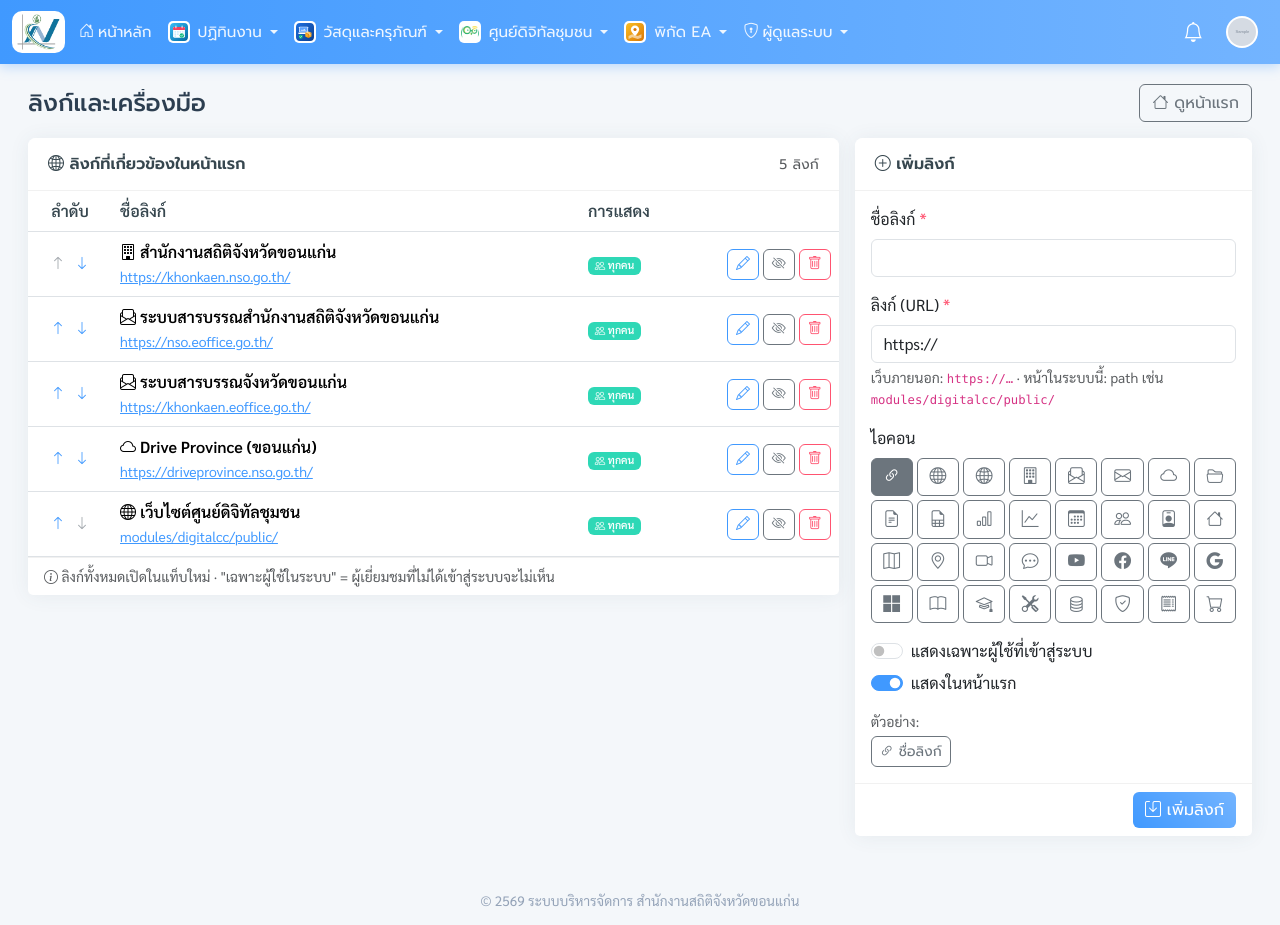
After one commit to tazexpert/nsokhkaen, a PHP site: page /nsokhkaen/admin/links.php in a window 1280 px wide. The commit adds this page. Run offline with PHP 8.4, Linux system fonts and the light colour scheme; the visitor is signed in with stand-in values (Sample User, id 1); data comes from the database, SQL or seed files in the repository; both versions use the stored data as it was after the commit; tables that the repository leaves empty hold one stand-in row (values such as "Sample post"); grey boxes marked "Sample" are stand-in pictures; some libraries are stand-ins or nearby versions.

Commit message:
ลิงก์และเครื่องมือ: เก็บในฐานข้อมูล + หน้าจัดการสำหรับผู้ดูแลระบบกลาง
- ตาราง core_links (migration 20261112 ใส่ลิงก์เดิม 5 รายการให้ครั้งแรก) · ยังไม่รัน migration ใช้ลิงก์เดิม
- admin/links.php: เพิ่ม แก้ไข ลบ เลื่อนลำดับ ซ่อน/แสดง เลือกไอคอน แสดงเฉพาะผู้ใช้ที่ login
- รองรับลิงก์ภายนอก (http/https) และ path ในระบบ · ปฏิเสธ javascript: และรูปแบบอื่น
- เมนูผู้ดูแลระบบ + ลิงก์ "จัดการลิงก์" ในหน้าแรก

Co-Authored-By: Claude Opus 5.5 <noreply@anthropic.com>
Claude-Session: https://claude.ai/code/session_01YMsi9eRvnx4KGxW4i1fmgS

```diff
--- a/admin/audit.php
+++ b/admin/audit.php
@@ -25,7 +25,7 @@ $labels = [
     'user_create' => 'เพิ่มผู้ใช้', 'user_update' => 'แก้ไขผู้ใช้/สิทธิ์', 'user_delete' => 'ลบผู้ใช้',
     'user_toggle_active' => 'เปิด/ปิดบัญชี', 'change_password' => 'เปลี่ยนรหัสผ่าน', 'set_pin' => 'ตั้ง PIN',
     'remove_pin' => 'ลบ PIN', 'settings_update' => 'แก้ไขค่าระบบ', 'change_photo' => 'เปลี่ยนรูปโปรไฟล์',
-    'notebook.edit' => 'แก้ไขสมุดบันทึก', 'notebook.restore' => 'นำสมุดบันทึกเวอร์ชันเดิมกลับมา', 'message.send' => 'ส่งข้อความ', 'audit_reset' => 'ล้างข้อมูลระบบ (reset)',
+    'notebook.edit' => 'แก้ไขสมุดบันทึก', 'notebook.restore' => 'นำสมุดบันทึกเวอร์ชันเดิมกลับมา', 'message.send' => 'ส่งข้อความ', 'audit_reset' => 'ล้างข้อมูลระบบ (reset)', 'link_create' => 'เพิ่มลิงก์', 'link_update' => 'แก้ไขลิงก์', 'link_delete' => 'ลบลิงก์',
 ];
 /** ชื่อ/ไอคอน/สีของระบบ */
 $modInfo = function (string $key): array {
--- /dev/null
+++ b/admin/links.php
@@ -0,0 +1,199 @@
+<?php
+/**
+ * ลิงก์และเครื่องมือ (ผู้ดูแลระบบกลาง): เพิ่ม / แก้ไข / ลบ / เรียงลำดับ / ซ่อนลิงก์ที่แสดงในหน้าแรก (core_links)
+ * - "เฉพาะผู้ใช้ในระบบ" = ผู้เยี่ยมชม (ไม่ได้ login) ไม่เห็นลิงก์นั้น
+ */
+require_once __DIR__ . '/../core/bootstrap.php';
+require_superadmin();
+$pdo = db();
+
+$findLink = function (int $id) use ($pdo): ?array {
+    $st = $pdo->prepare('SELECT * FROM core_links WHERE id = ?');
+    $st->execute([$id]);
+    return $st->fetch() ?: null;
+};
+$errors = [];
+$editId = int_param('edit');
+$form = ['label' => '', 'url' => 'https://', 'icon' => 'bi-link-45deg', 'members_only' => 0, 'is_active' => 1];
+if ($editId && ($row = $findLink($editId))) {
+    $form = $row;
+} else {
+    $editId = 0;
+}
+
+if ($_SERVER['REQUEST_METHOD'] === 'POST') {
+    check_csrf();
+    $action = post('action');
+    $id = (int)post('id');
+    if ($action === 'save') {
+        $form = ['label' => trim(post('label')), 'url' => trim(post('url')), 'icon' => post('icon'),
+                 'members_only' => post('members_only') ? 1 : 0, 'is_active' => post('is_active') ? 1 : 0];
+        if ($form['label'] === '') {
+            $errors[] = 'กรุณาระบุชื่อลิงก์';
+        } elseif (mb_strlen($form['label']) > 150) {
+            $errors[] = 'ชื่อลิงก์ยาวเกิน 150 ตัวอักษร';
+        }
+        if ($e = link_url_error($form['url'])) {
+            $errors[] = $e;
+        } elseif (strlen($form['url']) > 500) {
+            $errors[] = 'ลิงก์ยาวเกิน 500 ตัวอักษร';
+        }
+        if (!isset(LINK_ICONS[$form['icon']])) {
+            $form['icon'] = 'bi-link-45deg';
+        }
+        $editId = $id && $findLink($id) ? $id : 0;
+        if (!$errors) {
+            if ($editId) {
+                $pdo->prepare('UPDATE core_links SET label = ?, url = ?, icon = ?, members_only = ?, is_active = ? WHERE id = ?')
+                    ->execute([$form['label'], $form['url'], $form['icon'], $form['members_only'], $form['is_active'], $editId]);
+                audit_log('link_update', $form['label'] . ' → ' . $form['url']);
+                flash('แก้ไขลิงก์ "' . $form['label'] . '" แล้ว');
+            } else {
+                $next = (int)$pdo->query('SELECT COALESCE(MAX(sort_order), 0) + 10 FROM core_links')->fetchColumn();
+                $pdo->prepare('INSERT INTO core_links (label, url, icon, sort_order, members_only, is_active) VALUES (?, ?, ?, ?, ?, ?)')
+                    ->execute([$form['label'], $form['url'], $form['icon'], $next, $form['members_only'], $form['is_active']]);
+                audit_log('link_create', $form['label'] . ' → ' . $form['url']);
+                flash('เพิ่มลิงก์ "' . $form['label'] . '" แล้ว');
+            }
+            redirect(url('admin/links.php'));
+        }
+    } elseif ($action === 'delete' && ($row = $findLink($id))) {
+        $pdo->prepare('DELETE FROM core_links WHERE id = ?')->execute([$id]);
+        audit_log('link_delete', $row['label'] . ' → ' . $row['url']);
+        flash('ลบลิงก์ "' . $row['label'] . '" แล้ว');
+        redirect(url('admin/links.php'));
+    } elseif ($action === 'toggle' && ($row = $findLink($id))) {
+        $pdo->prepare('UPDATE core_links SET is_active = 1 - is_active WHERE id = ?')->execute([$id]);
+        audit_log('link_update', ($row['is_active'] ? 'ซ่อน ' : 'แสดง ') . $row['label']);
+        redirect(url('admin/links.php'));
+    } elseif (in_array($action, ['up', 'down'], true) && $findLink($id)) {
+        // สลับลำดับกับรายการข้างเคียง แล้วจัดเลขลำดับใหม่ (10, 20, 30, …)
+        $ids = $pdo->query('SELECT id FROM core_links ORDER BY sort_order, id')->fetchAll(PDO::FETCH_COLUMN);
+        $i = array_search($id, array_map('intval', $ids), true);
+        $j = $action === 'up' ? $i - 1 : $i + 1;
+        if ($i !== false && isset($ids[$j])) {
+            [$ids[$i], $ids[$j]] = [$ids[$j], $ids[$i]];
+            $up = $pdo->prepare('UPDATE core_links SET sort_order = ? WHERE id = ?');
+            foreach (array_values($ids) as $k => $lid) {
+                $up->execute([($k + 1) * 10, $lid]);
+            }
+        }
+        redirect(url('admin/links.php'));
+    }
+}
+
+$links = $pdo->query('SELECT * FROM core_links ORDER BY sort_order, id')->fetchAll();
+
+$pageTitle = 'ลิงก์และเครื่องมือ';
+$active = 'links';
+$pageActions = '<a href="' . h(url('index.php')) . '" class="btn btn-outline-secondary"><i class="bi bi-house"></i> ดูหน้าแรก</a>';
+require APP_ROOT . '/core/layout/header.php';
+?>
+<div class="row g-3 align-items-start">
+  <div class="col-xl-8">
+    <div class="card">
+      <div class="card-header d-flex align-items-center">
+        <strong><i class="bi bi-globe2"></i> ลิงก์ที่เกี่ยวข้องในหน้าแรก</strong>
+        <span class="ms-auto small text-muted"><?= count($links) ?> ลิงก์</span>
+      </div>
+      <div class="table-responsive">
+        <table class="table table-hover align-middle mb-0">
+          <thead><tr><th style="width:84px" class="text-center">ลำดับ</th><th>ชื่อลิงก์</th><th>การแสดง</th><th class="text-end" style="width:150px"></th></tr></thead>
+          <tbody>
+          <?php foreach ($links as $i => $l): ?>
+            <tr class="<?= $l['is_active'] ? '' : 'link-off' ?><?= (int)$l['id'] === $editId ? ' table-primary' : '' ?>">
+              <td class="text-center text-nowrap">
+                <form method="post" class="d-inline"><?= csrf_field() ?><input type="hidden" name="id" value="<?= (int)$l['id'] ?>">
+                  <button name="action" value="up" class="btn btn-sm btn-link px-1"<?= $i === 0 ? ' disabled' : '' ?> aria-label="เลื่อนขึ้น"><i class="bi bi-arrow-up"></i></button><button
+                          name="action" value="down" class="btn btn-sm btn-link px-1"<?= $i === count($links) - 1 ? ' disabled' : '' ?> aria-label="เลื่อนลง"><i class="bi bi-arrow-down"></i></button>
+                </form>
+              </td>
+              <td class="min-w-0">
+                <div class="fw-semibold"><i class="bi <?= h($l['icon']) ?> me-1"></i><?= h($l['label']) ?></div>
+                <a href="<?= h(link_href($l['url'])) ?>" target="_blank" rel="noopener" class="small text-break"><?= h($l['url']) ?></a>
+              </td>
+              <td class="small text-nowrap">
+                <?php if (!$l['is_active']): ?><span class="badge text-bg-secondary">ซ่อน</span>
+                <?php elseif ($l['members_only']): ?><span class="badge text-bg-info"><i class="bi bi-person-lock"></i> เฉพาะผู้ใช้ในระบบ</span>
+                <?php else: ?><span class="badge text-bg-success"><i class="bi bi-people"></i> ทุกคน</span><?php endif; ?>
+              </td>
+              <td class="text-end text-nowrap">
+                <a href="<?= h(url('admin/links.php?edit=' . (int)$l['id'])) ?>" class="btn btn-sm btn-outline-primary" data-bs-toggle="tooltip" title="แก้ไข"><i class="bi bi-pencil"></i></a>
+                <form method="post" class="d-inline"><?= csrf_field() ?><input type="hidden" name="id" value="<?= (int)$l['id'] ?>">
+                  <button name="action" value="toggle" class="btn btn-sm btn-outline-secondary" data-bs-toggle="tooltip" title="<?= $l['is_active'] ? 'ซ่อนจากหน้าแรก' : 'แสดงในหน้าแรก' ?>"><i class="bi <?= $l['is_active'] ? 'bi-eye-slash' : 'bi-eye' ?>"></i></button>
+                </form>
+                <form method="post" class="d-inline" onsubmit="return confirm('ลบลิงก์ &quot;<?= h(addslashes($l['label'])) ?>&quot;?')"><?= csrf_field() ?>
+                  <input type="hidden" name="id" value="<?= (int)$l['id'] ?>">
+                  <button name="action" value="delete" class="btn btn-sm btn-outline-danger" data-bs-toggle="tooltip" title="ลบ"><i class="bi bi-trash"></i></button>
+                </form>
+              </td>
+            </tr>
+          <?php endforeach; ?>
+          <?php if (!$links): ?><tr><td colspan="4" class="text-center text-muted py-5">ยังไม่มีลิงก์ — เพิ่มลิงก์ได้จากแบบฟอร์มด้านขวา</td></tr><?php endif; ?>
+          </tbody>
+        </table>
+      </div>
+      <div class="card-footer small text-muted"><i class="bi bi-info-circle"></i> ลิงก์ทั้งหมดเปิดในแท็บใหม่ · "เฉพาะผู้ใช้ในระบบ" = ผู้เยี่ยมชมที่ไม่ได้เข้าสู่ระบบจะไม่เห็น</div>
+    </div>
+  </div>
+
+  <div class="col-xl-4">
+    <form method="post" class="card" id="linkForm">
+      <?= csrf_field() ?><input type="hidden" name="action" value="save"><input type="hidden" name="id" value="<?= $editId ?>">
+      <div class="card-header"><strong><i class="bi <?= $editId ? 'bi-pencil-square' : 'bi-plus-circle' ?>"></i> <?= $editId ? 'แก้ไขลิงก์' : 'เพิ่มลิงก์' ?></strong></div>
+      <div class="card-body">
+        <?php if ($errors): ?><div class="alert alert-danger py-2 small"><?= implode('<br>', array_map('h', $errors)) ?></div><?php endif; ?>
+        <div class="mb-3">
+          <label class="form-label" for="linkLabel">ชื่อลิงก์ <span class="text-danger">*</span></label>
+          <input name="label" id="linkLabel" class="form-control" maxlength="150" required value="<?= h($form['label']) ?>">
+        </div>
+        <div class="mb-3">
+          <label class="form-label" for="linkUrl">ลิงก์ (URL) <span class="text-danger">*</span></label>
+          <input name="url" id="linkUrl" class="form-control" maxlength="500" required value="<?= h($form['url']) ?>" placeholder="https://">
+          <div class="form-text">เว็บภายนอก: <code>https://…</code> · หน้าในระบบนี้: path เช่น <code>modules/digitalcc/public/</code></div>
+        </div>
+        <div class="mb-3">
+          <label class="form-label">ไอคอน</label>
+          <div class="icon-pick">
+            <?php foreach (LINK_ICONS as $ic => $name): ?>
+              <input type="radio" class="btn-check" name="icon" id="ic-<?= h($ic) ?>" value="<?= h($ic) ?>"<?= $form['icon'] === $ic ? ' checked' : '' ?>>
+              <label class="btn btn-outline-secondary" for="ic-<?= h($ic) ?>" title="<?= h($name) ?>" data-bs-toggle="tooltip"><i class="bi <?= h($ic) ?>"></i></label>
+            <?php endforeach; ?>
+          </div>
+        </div>
+        <div class="form-check form-switch mb-2">
+          <input class="form-check-input" type="checkbox" role="switch" name="members_only" value="1" id="linkMembers"<?= $form['members_only'] ? ' checked' : '' ?>>
+          <label class="form-check-label" for="linkMembers">แสดงเฉพาะผู้ใช้ที่เข้าสู่ระบบ</label>
+        </div>
+        <div class="form-check form-switch">
+          <input class="form-check-input" type="checkbox" role="switch" name="is_active" value="1" id="linkActive"<?= $form['is_active'] ? ' checked' : '' ?>>
+          <label class="form-check-label" for="linkActive">แสดงในหน้าแรก</label>
+        </div>
+        <div class="mt-3 small text-muted">ตัวอย่าง:</div>
+        <span class="btn btn-outline-secondary btn-sm mt-1" id="linkPreview"><i class="bi <?= h($form['icon']) ?>"></i> <span><?= h($form['label'] ?: 'ชื่อลิงก์') ?></span></span>
+      </div>
+      <div class="card-footer d-flex gap-2">
+        <?php if ($editId): ?><a href="<?= h(url('admin/links.php')) ?>" class="btn btn-outline-secondary">ยกเลิก</a><?php endif; ?>
+        <button class="btn btn-primary ms-auto"><i class="bi bi-save"></i> <?= $editId ? 'บันทึกการแก้ไข' : 'เพิ่มลิงก์' ?></button>
+      </div>
+    </form>
+  </div>
+</div>
+<style>
+  .icon-pick { display: grid; grid-template-columns: repeat(auto-fill, minmax(40px, 1fr)); gap: 4px; }
+  .icon-pick .btn { padding: .35rem 0; font-size: 1.05rem; }
+  .link-off td:nth-child(-n+2) { opacity: .5; }
+  .min-w-0 { min-width: 0; }
+</style>
+<script>
+  // ตัวอย่างปุ่มลิงก์ตามชื่อ/ไอคอนที่เลือก
+  (() => {
+    const f = document.getElementById('linkForm'), pv = document.getElementById('linkPreview');
+    const sync = () => {
+      pv.querySelector('i').className = 'bi ' + (f.querySelector('[name=icon]:checked')?.value || 'bi-link-45deg');
+      pv.querySelector('span').textContent = f.label.value.trim() || 'ชื่อลิงก์';
+    };
+    f.addEventListener('input', sync); f.addEventListener('change', sync);
+  })();
+</script>
+<?php require APP_ROOT . '/core/layout/footer.php'; ?>
--- a/core/bootstrap.php
+++ b/core/bootstrap.php
@@ -18,6 +18,7 @@ require_once __DIR__ . '/auth.php';
 require_once __DIR__ . '/notifications.php';
 require_once __DIR__ . '/richtext.php';
 require_once __DIR__ . '/messages.php';
+require_once __DIR__ . '/links.php';
 
 /** path ของโปรเจกต์บนเว็บ คำนวณจากไฟล์ที่ถูกเรียกเทียบกับ APP_ROOT */
 function detect_base_url(): string
--- a/core/layout/header.php
+++ b/core/layout/header.php
@@ -156,6 +156,7 @@ $navActive = fn(bool $on) => $on ? ' active' : '';
             <a class="nav-link dropdown-toggle<?= $navActive($__isAdm) ?>" href="#" role="button" data-bs-toggle="dropdown" aria-expanded="false"><i class="bi bi-shield-lock"></i> ผู้ดูแลระบบ</a>
             <ul class="dropdown-menu shadow">
               <li><a class="dropdown-item<?= $navActive(!$module && $active === 'users') ?>" href="<?= h(url('admin/users.php')) ?>"><i class="bi bi-people"></i> ผู้ใช้งานและสิทธิ์</a></li>
+              <li><a class="dropdown-item<?= $navActive(!$module && $active === 'links') ?>" href="<?= h(url('admin/links.php')) ?>"><i class="bi bi-link-45deg"></i> ลิงก์และเครื่องมือ</a></li>
               <li><a class="dropdown-item<?= $navActive(!$module && $active === 'settings') ?>" href="<?= h(url('admin/settings.php')) ?>"><i class="bi bi-sliders"></i> ตั้งค่าระบบ</a></li>
               <li><a class="dropdown-item<?= $navActive(!$module && $active === 'audit') ?>" href="<?= h(url('admin/audit.php')) ?>"><i class="bi bi-journal-text"></i> บันทึกการใช้งาน</a></li>
             </ul>
--- /dev/null
+++ b/core/links.php
@@ -0,0 +1,58 @@
+<?php
+/**
+ * ลิงก์และเครื่องมือ (หน้าแรก) — ตาราง core_links จัดการที่ admin/links.php (ผู้ดูแลระบบกลาง)
+ * url: http(s)://… (เว็บภายนอก) หรือ path ภายในระบบ เช่น modules/digitalcc/public/
+ * ยังไม่ได้รัน migration → ใช้ลิงก์เริ่มต้นชุดเดิม
+ */
+
+/** ไอคอนที่เลือกได้ (Bootstrap Icons) => คำอธิบาย */
+const LINK_ICONS = [
+    'bi-link-45deg' => 'ลิงก์', 'bi-globe' => 'เว็บไซต์', 'bi-globe2' => 'ลูกโลก', 'bi-building' => 'หน่วยงาน',
+    'bi-envelope-paper' => 'สารบรรณ', 'bi-envelope' => 'อีเมล', 'bi-cloud' => 'คลาวด์', 'bi-folder2-open' => 'โฟลเดอร์',
+    'bi-file-earmark-text' => 'เอกสาร', 'bi-file-earmark-spreadsheet' => 'ตาราง', 'bi-bar-chart' => 'สถิติ', 'bi-graph-up' => 'กราฟ',
+    'bi-calendar3' => 'ปฏิทิน', 'bi-people' => 'บุคลากร', 'bi-person-badge' => 'บุคคล', 'bi-house' => 'หน้าหลัก',
+    'bi-map' => 'แผนที่', 'bi-geo-alt' => 'พิกัด', 'bi-camera-video' => 'ประชุมออนไลน์', 'bi-chat-dots' => 'แชต',
+    'bi-youtube' => 'YouTube', 'bi-facebook' => 'Facebook', 'bi-line' => 'LINE', 'bi-google' => 'Google',
+    'bi-microsoft' => 'Microsoft', 'bi-book' => 'คู่มือ', 'bi-mortarboard' => 'อบรม', 'bi-tools' => 'เครื่องมือ',
+    'bi-database' => 'ฐานข้อมูล', 'bi-shield-check' => 'ความปลอดภัย', 'bi-receipt' => 'การเงิน', 'bi-cart' => 'จัดซื้อ',
+];
+
+const LINK_DEFAULTS = [
+    ['label' => 'สำนักงานสถิติจังหวัดขอนแก่น', 'url' => 'https://khonkaen.nso.go.th/', 'icon' => 'bi-building'],
+    ['label' => 'ระบบสารบรรณสำนักงานสถิติจังหวัดขอนแก่น', 'url' => 'https://nso.eoffice.go.th/', 'icon' => 'bi-envelope-paper'],
+    ['label' => 'ระบบสารบรรณจังหวัดขอนแก่น', 'url' => 'https://khonkaen.eoffice.go.th/', 'icon' => 'bi-envelope-paper'],
+    ['label' => 'Drive Province (ขอนแก่น)', 'url' => 'https://driveprovince.nso.go.th/', 'icon' => 'bi-cloud'],
+    ['label' => 'เว็บไซต์ศูนย์ดิจิทัลชุมชน', 'url' => 'modules/digitalcc/public/', 'icon' => 'bi-globe'],
+];
+
+/** ลิงก์ที่แสดงในหน้าแรก ($member = login แล้ว → เห็นลิงก์ "เฉพาะผู้ใช้ในระบบ" ด้วย) */
+function home_links(bool $member): array
+{
+    try {
+        $sql = 'SELECT label, url, icon FROM core_links WHERE is_active = 1' . ($member ? '' : ' AND members_only = 0') . ' ORDER BY sort_order, id';
+        return db()->query($sql)->fetchAll();
+    } catch (PDOException $e) {        // ยังไม่ได้รัน migration 20261112_core_links
+        return LINK_DEFAULTS;
+    }
+}
+
+/** URL สำหรับใส่ใน href: เว็บภายนอกใช้ตามเดิม · path ภายในระบบต่อจาก BASE_URL */
+function link_href(string $url): string
+{
+    return preg_match('~^https?://~i', $url) ? $url : url(ltrim($url, '/'));
+}
+
+/** ตรวจ URL ที่ผู้ดูแลกรอก — คืนข้อความผิดพลาด หรือ null ถ้าถูกต้อง */
+function link_url_error(string $url): ?string
+{
+    if ($url === '') {
+        return 'กรุณาระบุลิงก์';
+    }
+    if (preg_match('~^https?://~i', $url)) {
+        return filter_var($url, FILTER_VALIDATE_URL) ? null : 'รูปแบบลิงก์ไม่ถูกต้อง';
+    }
+    if (preg_match('~^[a-z][a-z0-9+.-]*:~i', $url) || str_starts_with($url, '//') || str_contains($url, '..')) {
+        return 'ลิงก์ต้องขึ้นต้นด้วย http:// หรือ https:// หรือเป็น path ภายในระบบ (เช่น modules/digitalcc/public/)';
+    }
+    return null;
+}
```
Also changed, not shown: database/legacy/migrate_all_in_one.sql (+23 -0 lines), database/schema.sql (+23 -0 lines), docs/MIGRATION.md (+2 -0 lines), index.php (+6 -14 lines), database/migrations/20261112_core_links.sql (added).
